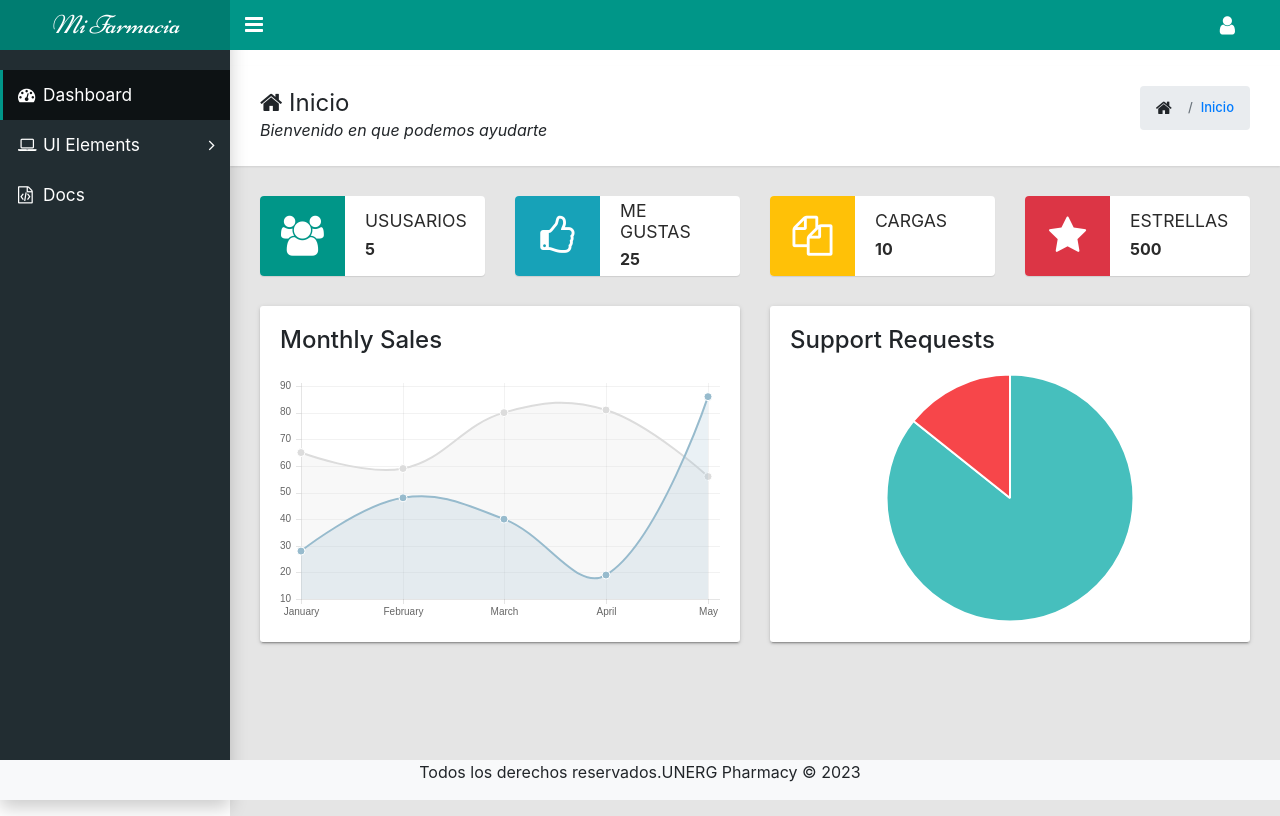
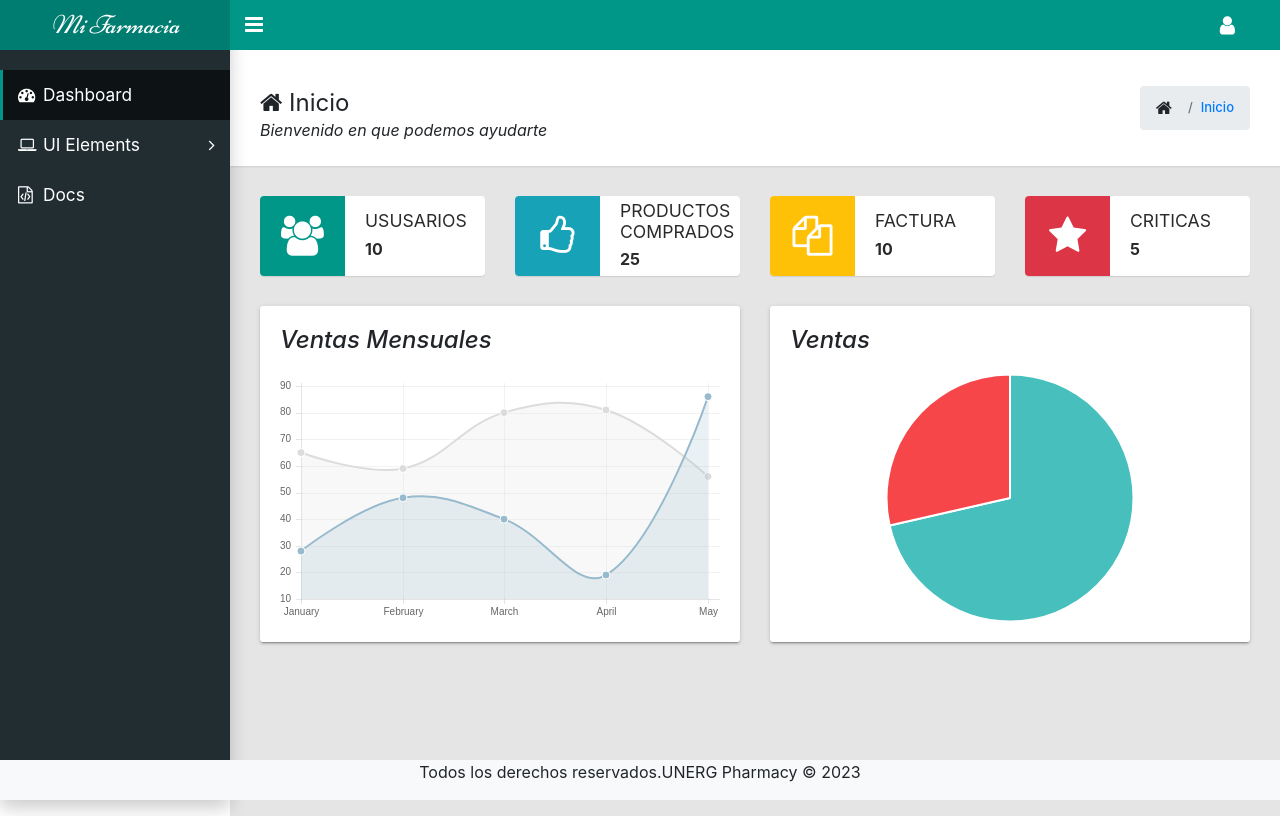
Before and after one commit to AlfredoHC07/UNERG_pharmacy, a Django app: page /dashboard/ in a window 1280 px wide. Run offline with Django 4.2, Linux system fonts and the light colour scheme; the visitor is signed in with stand-in values (Sample User, id 1); some libraries are stand-ins or nearby versions.

Commit message:
error solucionado

```diff
--- a/pharmacy/templates/base.html
+++ b/pharmacy/templates/base.html
@@ -17,12 +17,13 @@
   </head>
   <body class="app sidebar-mini">
     <nav class="navbar navbar-expand-lg navbar-light" style="background-color:  #009688;">
-      <header class="app-header"><a class="app-header__logo" href="#"><i>Mi Farmacia</i></a>
         <!-- Sidebar toggle button-->
         {% if user.is_authenticated %}
+        <header class="app-header"><a class="app-header__logo" href="#"><i>Mi Farmacia</i></a>
         <a class="app-sidebar__toggle" href="#" data-toggle="sidebar" aria-label="Hide Sidebar"></a>
         {% endif %}
         <!-- Navbar Right Menu-->
+
         <ul class="app-nav">
           <li class="dropdown"><a class="app-nav__item" href="#" data-toggle="dropdown" aria-label="Open Profile Menu"><i class="fa fa-user fa-lg"></i></a>
             <ul class="dropdown-menu settings-menu dropdown-menu-right">
--- a/pharmacy/templates/dashboard.html
+++ b/pharmacy/templates/dashboard.html
@@ -30,14 +30,14 @@
           <div class="widget-small primary coloured-icon"><i class="icon fa fa-users fa-3x"></i>
             <div class="info">
               <h4>Ususarios</h4>
-              <p><b>5</b></p>
+              <p><b>10</b></p>
             </div>
           </div>
         </div>
         <div class="col-md-6 col-lg-3">
           <div class="widget-small info coloured-icon"><i class="icon fa fa-thumbs-o-up fa-3x"></i>
             <div class="info">
-              <h4>Me Gustas</h4>
+              <h4>Productos Comprados</h4>
               <p><b>25</b></p>
             </div>
           </div>
@@ -45,7 +45,7 @@
         <div class="col-md-6 col-lg-3">
           <div class="widget-small warning coloured-icon"><i class="icon fa fa-files-o fa-3x"></i>
             <div class="info">
-              <h4>CARGAS</h4>
+              <h4>Factura</h4>
               <p><b>10</b></p>
             </div>
           </div>
@@ -53,8 +53,8 @@
         <div class="col-md-6 col-lg-3">
           <div class="widget-small danger coloured-icon"><i class="icon fa fa-star fa-3x"></i>
             <div class="info">
-              <h4>Estrellas</h4>
-              <p><b>500</b></p>
+              <h4>Criticas</h4>
+              <p><b>5</b></p>
             </div>
           </div>
         </div>
@@ -62,7 +62,7 @@
       <div class="row">
         <div class="col-md-6">
           <div class="tile">
-            <h3 class="tile-title">Monthly Sales</h3>
+            <h3 class="tile-title"><i>Ventas Mensuales</i></h3>
             <div class="embed-responsive embed-responsive-16by9">
               <canvas class="embed-responsive-item" id="lineChartDemo"></canvas>
             </div>
@@ -70,7 +70,7 @@
         </div>
         <div class="col-md-6">
           <div class="tile">
-            <h3 class="tile-title">Support Requests</h3>
+            <h3 class="tile-title"><i>Ventas</i></h3>
             <div class="embed-responsive embed-responsive-16by9">
               <canvas class="embed-responsive-item" id="pieChartDemo"></canvas>
             </div>
@@ -114,13 +114,13 @@
       };
       var pdata = [
       	{
-      		value: 300,
+      		value: 25,
       		color: "#46BFBD",
       		highlight: "#5AD3D1",
       		label: "Complete"
       	},
       	{
-      		value: 50,
+      		value: 10,
       		color:"#F7464A",
       		highlight: "#FF5A5E",
       		label: "In-Progress"
```
